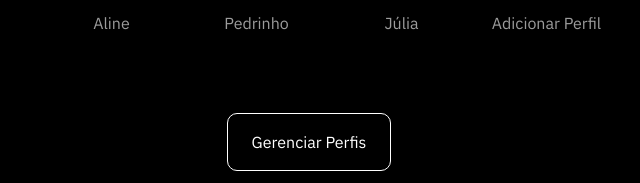
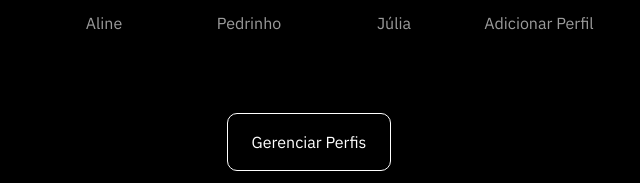
Before and after one commit to Kenzie-Academy-Brasil-Developers/m1-sprint_2-kenzieflix-Jonatas1411, a plain HTML site: page index.html in a window 1280 px wide. Shown: the part 370-553 px from the top of the page, 331-971 px from the left. Drawn offline with Linux system fonts and the light colour scheme.

Commit message:
Update style.css

```diff
--- a/style.css
+++ b/style.css
@@ -78,3 +78,7 @@ ul{
 a{
     color: white
 }
+
+p{
+margin-right: 15px;
+}
```
